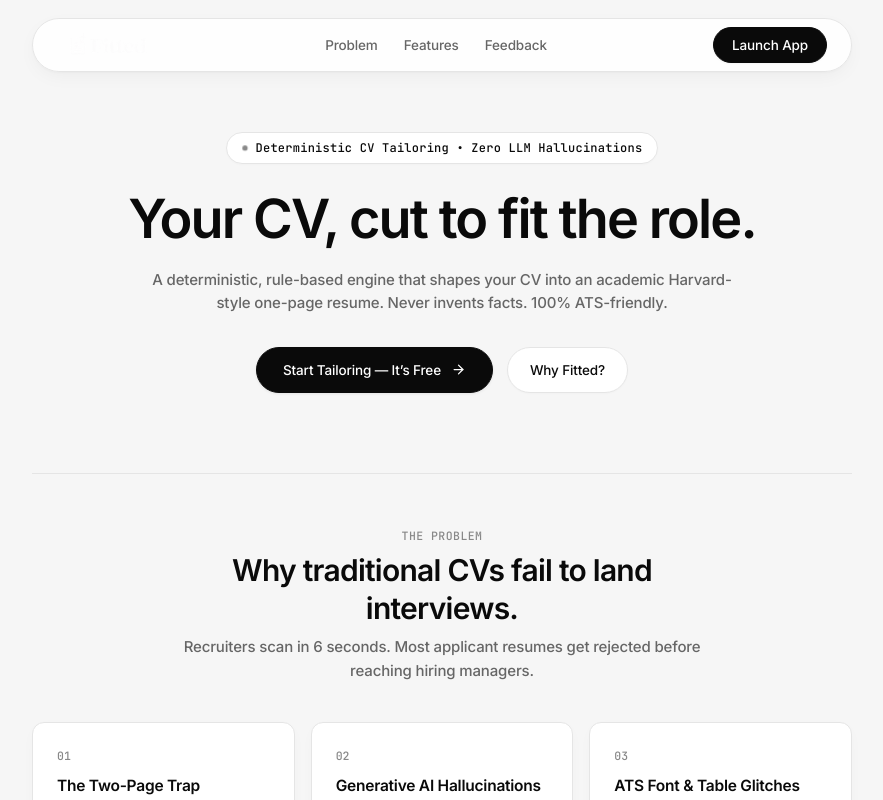
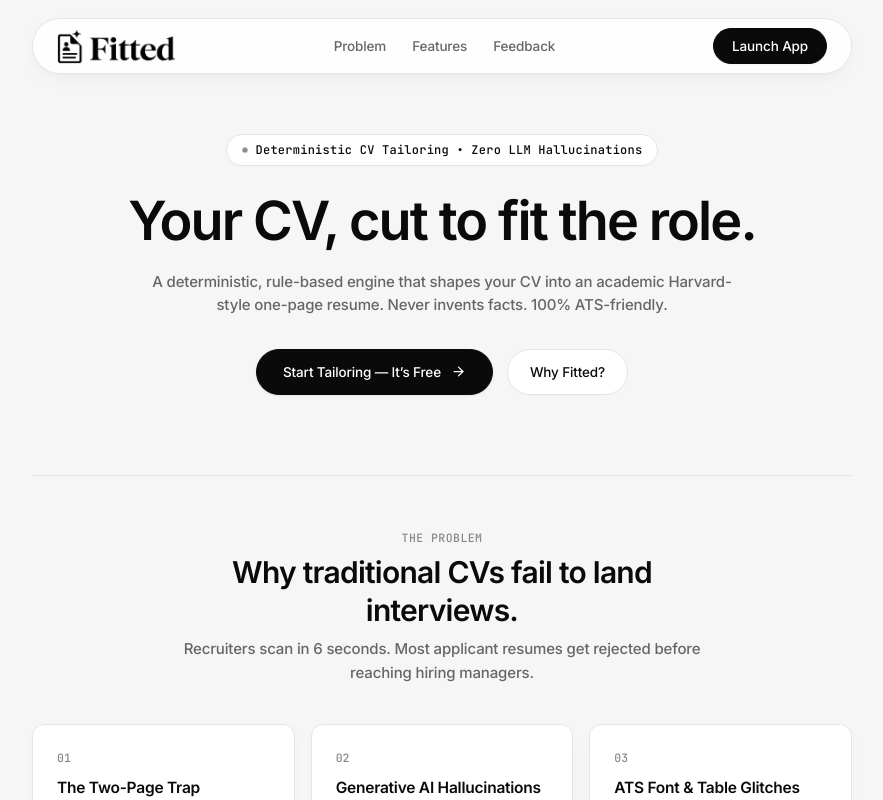
Before and after one commit to vardzz/fitted.com, a Next.js app: page / in a window 1280 px wide. Shown: the top 800 px of the page, without its empty margins (198-1081 px from the left). Built offline with nearby package versions, Linux system fonts and the light colour scheme.

Commit message:
feat(branding): convert fitted-name.png to 100% deep black with tight crop for prominent navbar visibility

```diff
--- a/src/app/globals.css
+++ b/src/app/globals.css
@@ -1698,7 +1698,7 @@ input, textarea {
   align-items: center;
   justify-content: space-between;
   padding: 8px 24px;
-  min-height: 54px;
+  min-height: 56px;
   background-color: rgba(255, 255, 255, 0.88);
   backdrop-filter: blur(14px);
   -webkit-backdrop-filter: blur(14px);
@@ -1720,7 +1720,7 @@ input, textarea {
 }
 
 .landing-nav-logo img {
-  height: 34px;
+  height: 36px;
   width: auto;
   object-fit: contain;
   display: block;
--- a/src/components/landing/Navbar.tsx
+++ b/src/components/landing/Navbar.tsx
@@ -10,7 +10,7 @@ export default function Navbar() {
           <Image
             src="/fitted-name.png"
             alt="Fitted"
-            width={120}
+            width={125}
             height={38}
             priority
           />
```
Also changed, not shown: public/fitted-name.png.
